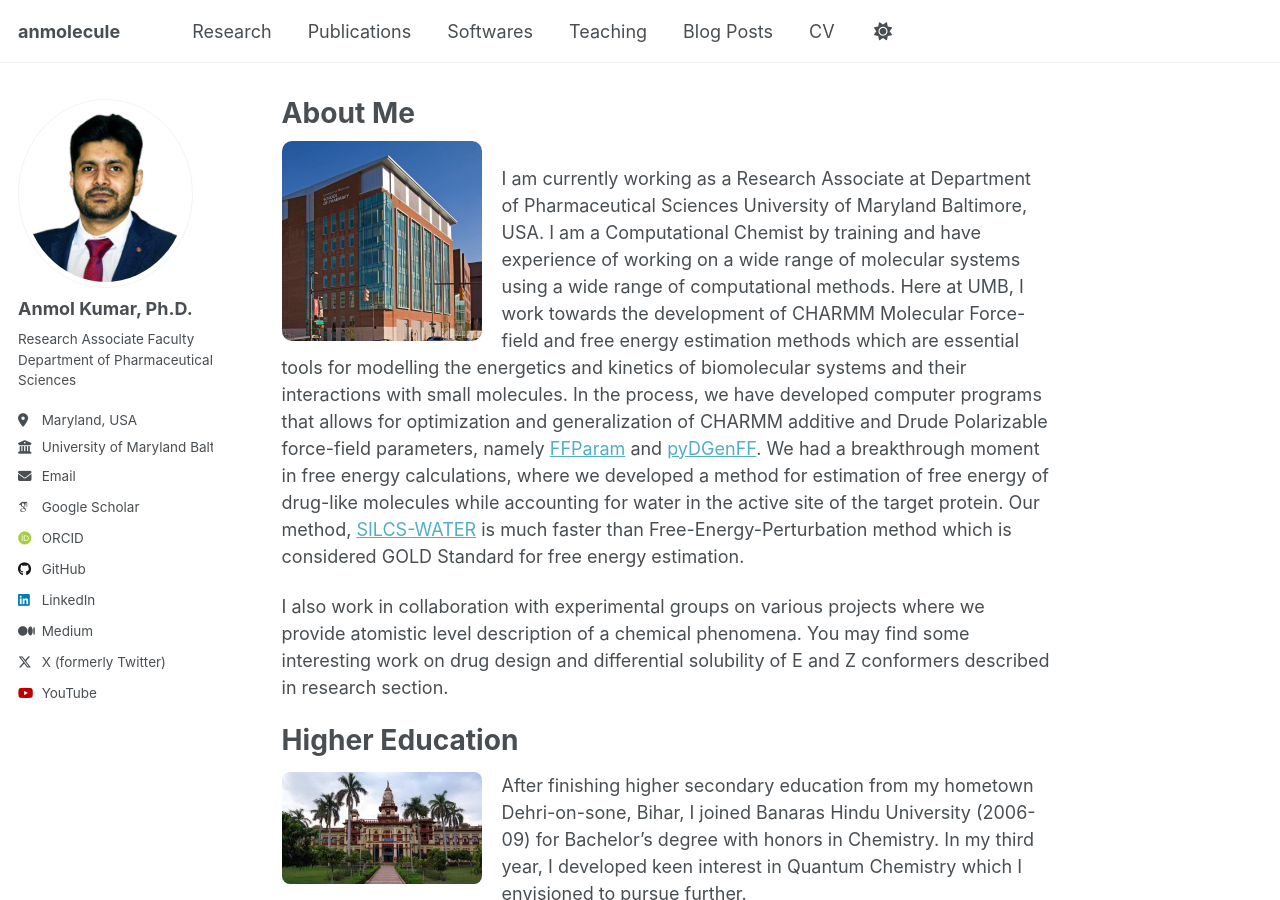
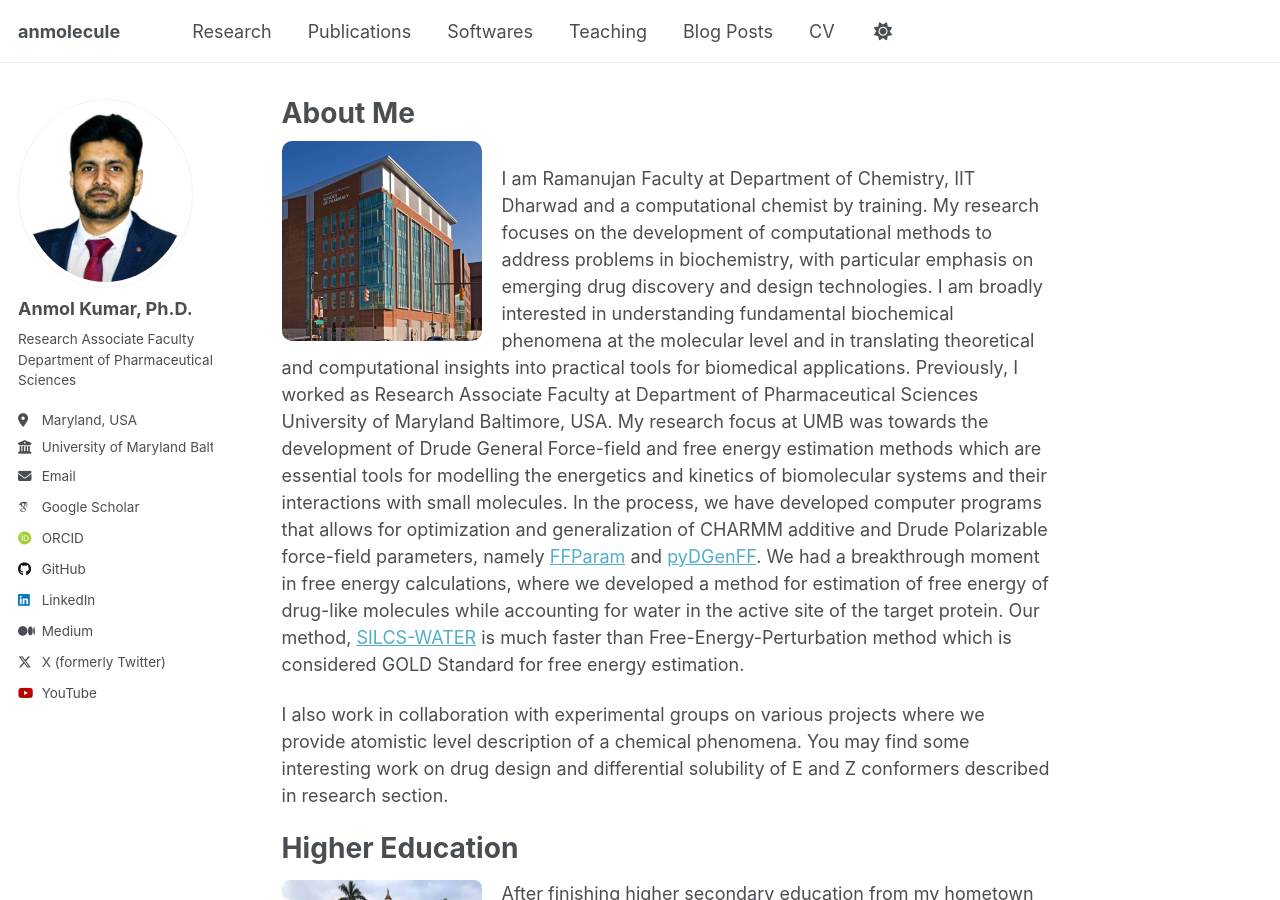
Before and after one commit to anmolecule/anmolecule.github.io, a Jekyll site: the page built from _pages/about.md, in a window 1280 px wide and 900 px high. Built offline with Jekyll 4.4.1, drawn with Linux system fonts in a browser that asks for light colours; some web fonts are replaced; a script that is not in the unit is left out.

Commit message:
Changed about me

```diff
--- a/_pages/about.md
+++ b/_pages/about.md
@@ -9,9 +9,8 @@ redirect_from:
 
 <img src="/images/umb.jpg" alt="UMB" style="float: left; margin-right: 20px; width: 200px; border-radius: 10px;">
 
-I am currently working as a Research Associate at Department of Pharmaceutical Sciences University of Maryland Baltimore, USA.
-I am a Computational Chemist by training and have experience of working on a wide range of molecular systems using a wide range of computational methods.
-Here at UMB, I work towards the development of CHARMM Molecular Force-field and free energy estimation methods which are essential tools for modelling the energetics and kinetics of biomolecular systems and their interactions with small molecules.
+I am Ramanujan Faculty at Department of Chemistry, IIT Dharwad and a computational chemist by training. My research focuses on the development of computational methods to address problems in biochemistry, with particular emphasis on emerging drug discovery and design technologies. I am broadly interested in understanding fundamental biochemical phenomena at the molecular level and in translating theoretical and computational insights into practical tools for biomedical applications.
+Previously, I worked as Research Associate Faculty at Department of Pharmaceutical Sciences University of Maryland Baltimore, USA. My research focus at UMB was towards the development of Drude General Force-field and free energy estimation methods which are essential tools for modelling the energetics and kinetics of biomolecular systems and their interactions with small molecules.
 In the process, we have developed computer programs that allows for optimization and generalization of CHARMM additive and Drude Polarizable force-field parameters, namely [FFParam](https://ffparam.silcsbio.com) and [pyDGenFF](https://github.com/mackerell-lab).
 We had a breakthrough moment in free energy calculations, where we developed a method for estimation of free energy of drug-like molecules while accounting for water in the active site of the target protein.
 Our method, [SILCS-WATER](https://github.com/mackerell-lab) is much faster than Free-Energy-Perturbation method which is considered GOLD Standard for free energy estimation.
```
